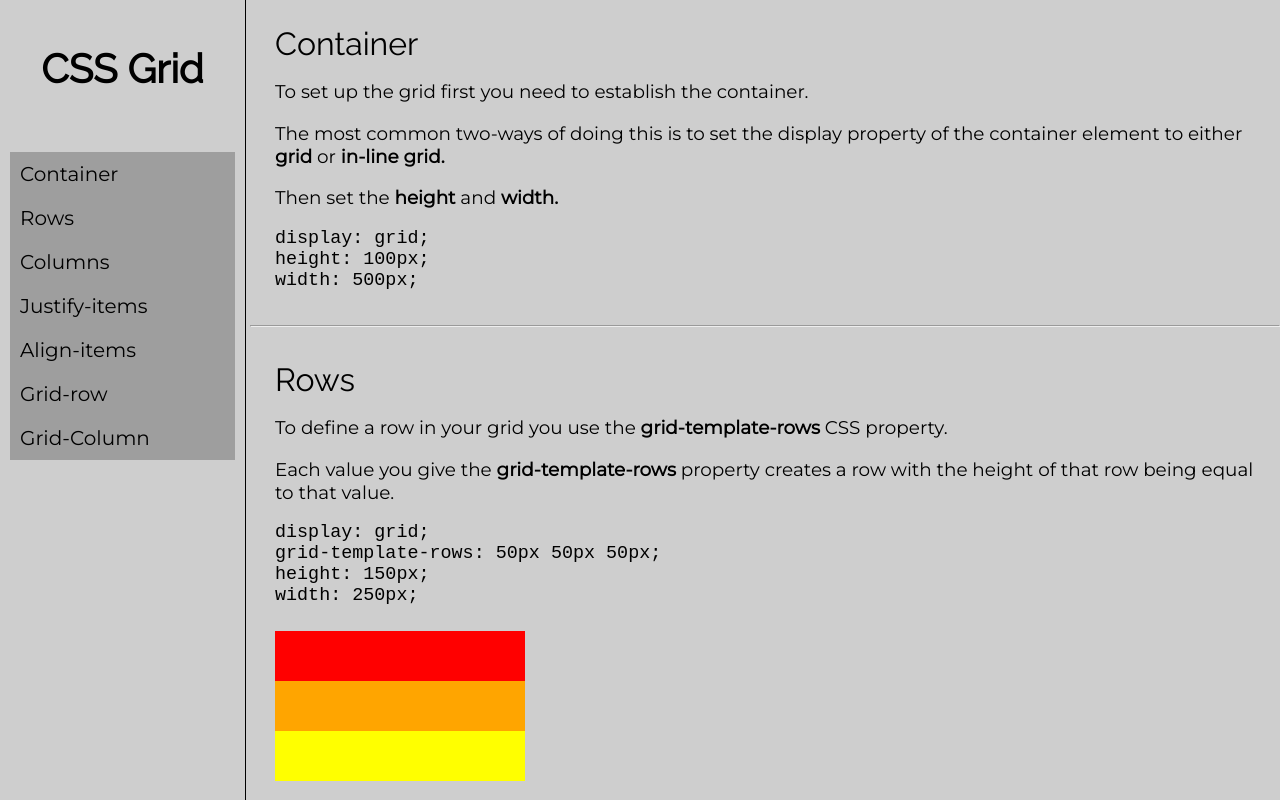
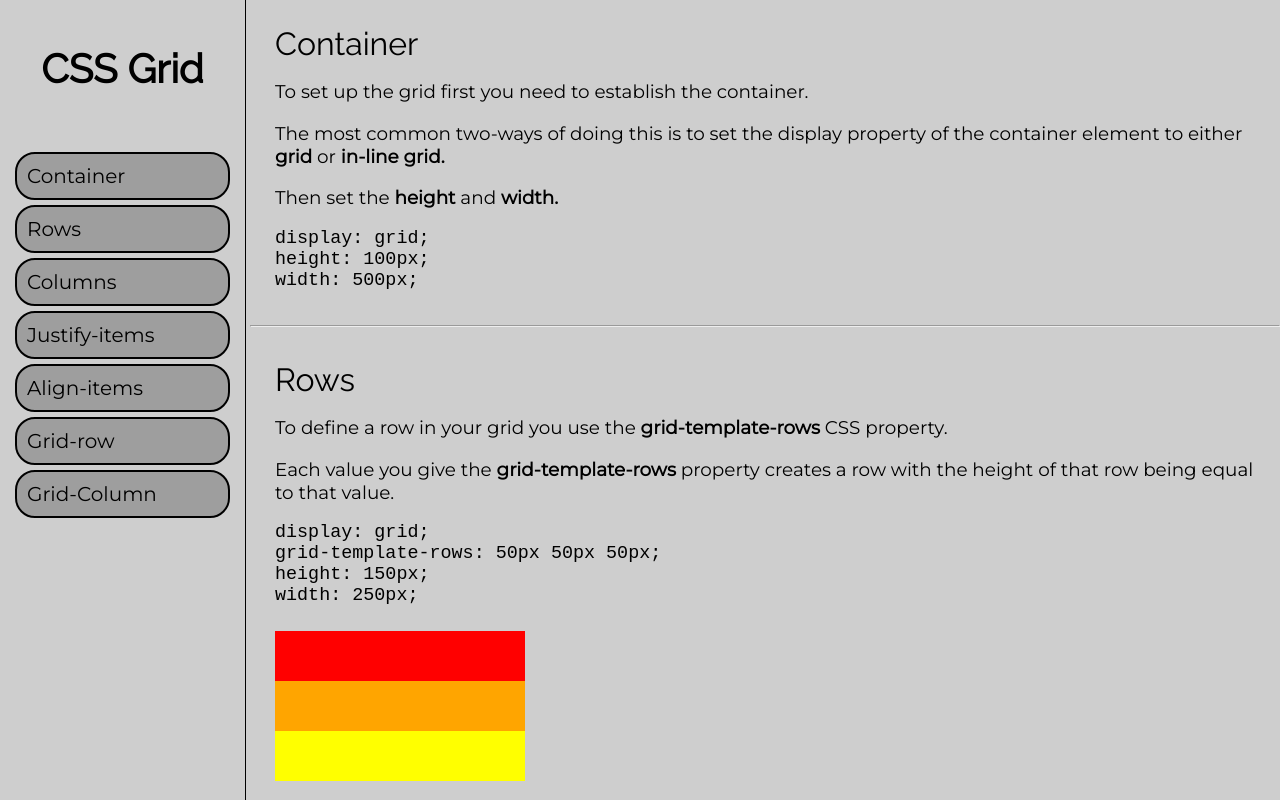
Before and after one commit to userNameOnline/css-grid-basics, a plain HTML site: page index.html in a window 1280 px wide. Drawn offline with Linux system fonts and the light colour scheme.

Commit message:
Update style.css

```diff
--- a/style.css
+++ b/style.css
@@ -42,6 +42,11 @@ a:hover {
   color: white;
 }
 
+.nav-link {
+  border: 2px solid black;
+  margin: 5px;
+  border-radius: 20px;
+}
 
 /* MAIN */
 main {
```
